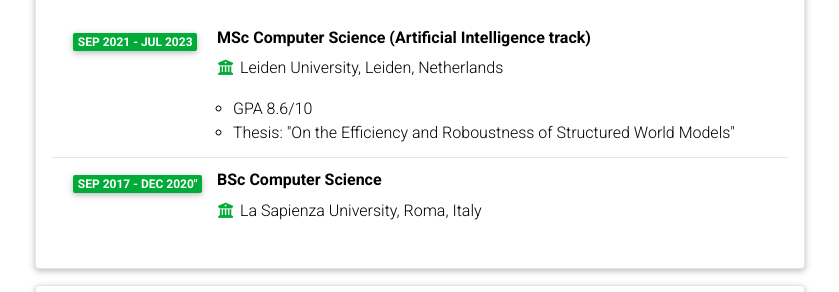
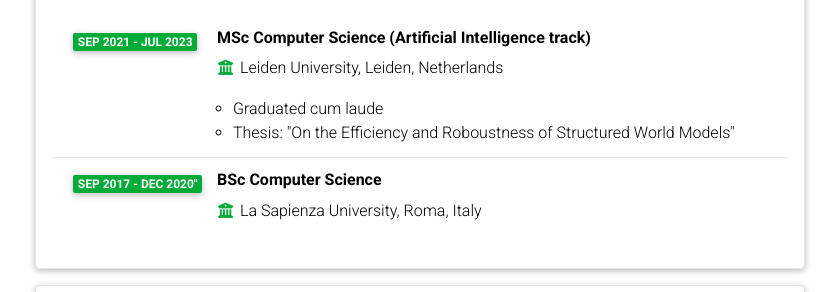
Before and after one commit to JonathanCollu/JonathanCollu-JonathanCollu.github.io, a Jekyll site: the page built from _pages/cv.md, in a window 1280 px wide and 900 px high. Shown: the part 436-728 px from the top of the window, without its empty margins (220-1059 px from the left). Built offline with Jekyll 4.4.1, drawn with Linux system fonts in a browser that asks for light colours; comment, search, counter and statistics services are not loaded; a style sheet for code colours, icons or effects is not loaded.

Commit message:
Update cv.yml

```diff
--- a/_data/cv.yml
+++ b/_data/cv.yml
@@ -13,7 +13,7 @@
       institution: Leiden University, Leiden, Netherlands
       year: sep 2021 - jul 2023
       description:
-        - GPA 8.6/10
+        - Graduated cum laude
         - Thesis:&nbsp;"On the Efficiency and Roboustness of Structured World Models"
     - title: BSc Computer Science
       institution: La Sapienza University, Roma, Italy
```
